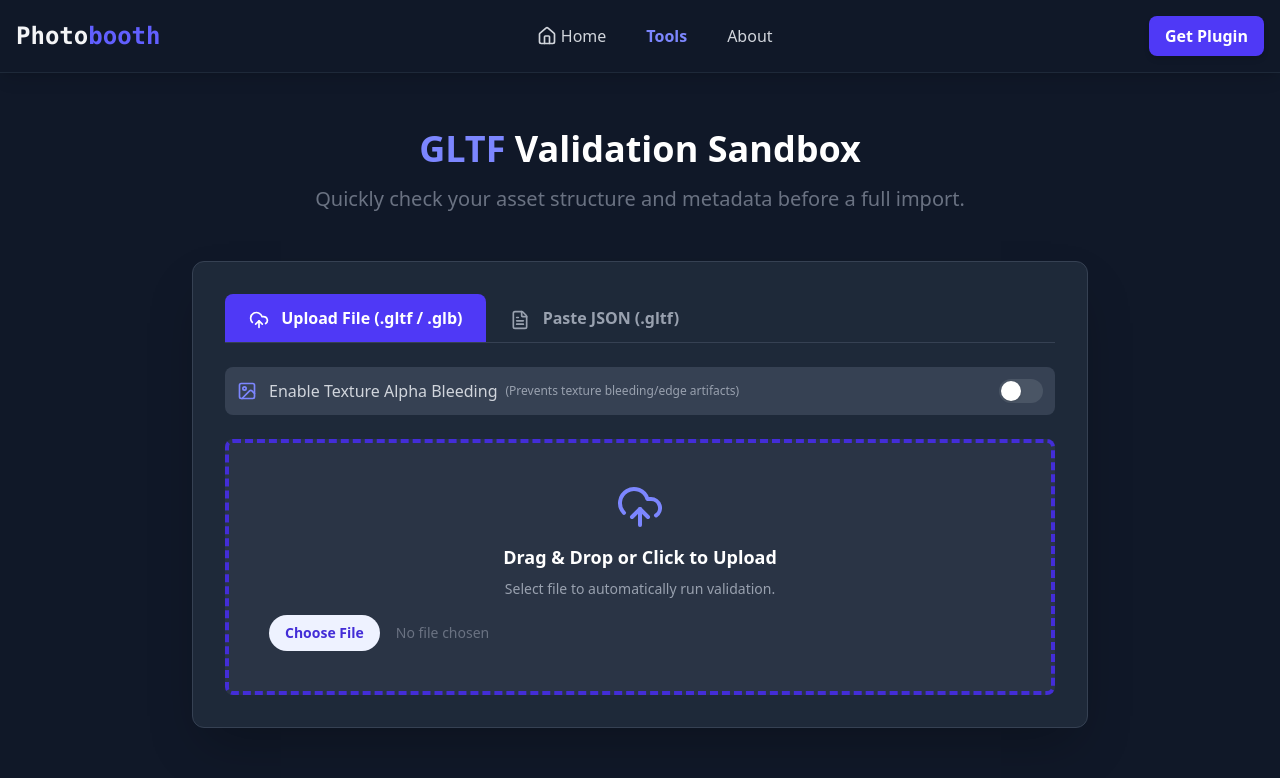
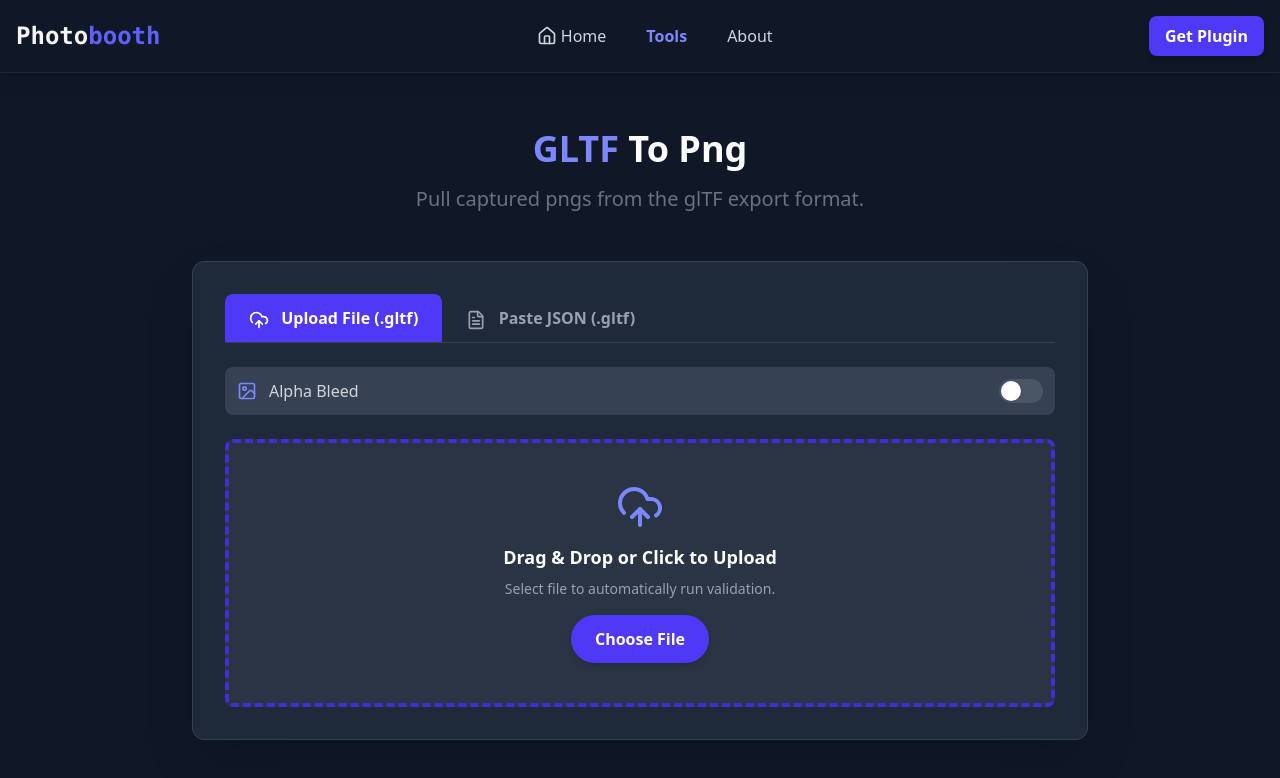
Before and after one commit to EgoMoose/photobooth-plugin-site, a React (Vite) app: page / in a window 1280 px wide. Both pictures are taken after a click on the button "Tools". Shown: the top 778 px of the page. Built offline with nearby package versions, Linux system fonts and the light colour scheme.

Commit message:
Update App.tsx

```diff
--- a/src/App.tsx
+++ b/src/App.tsx
@@ -27,7 +27,6 @@
 }
 
 interface IHeroSectionProps {
-  onNavigate: (page: Page) => void;
 }
 
 // --- Page Definitions ---
@@ -115,21 +114,17 @@
         throw new Error("JSON is valid, but missing required 'asset' property with a 'version'.");
       }
 
-      const meshCount: number = json.meshes ? json.meshes.length : 0;
-      const nodeCount: number = json.nodes ? json.nodes.length : 0;
-      const materialCount: number = json.materials ? json.materials.length : 0;
+      const isRobloxGenerated: boolean = json.asset ? json.asset.generator === "Roblox Export" : false;
+      const imgCount: number = json.images ? json.meshes.length : 0;
 
       const jsonData: IProcessData = {
-        AssetVersion: json.asset.version,
-        Meshes: meshCount,
-        Nodes: nodeCount,
-        Materials: materialCount,
-        ExtensionsUsed: json.extensionsUsed ? json.extensionsUsed.join(', ') : 'None'
+        Images: imgCount,
+        "Roblox glTF": isRobloxGenerated.toString(),
       };
 
       return {
         isValid: true,
-        message: `glTF JSON Validated. Ready for import!`,
+        message: `glTF JSON is valid. Downloading images!`,
         data: jsonData,
         isBinary: false
       };
@@ -192,7 +187,7 @@
   </header>
 );
 
-const HeroSection: React.FC<IHeroSectionProps> = ({ onNavigate }) => (
+const HeroSection: React.FC<IHeroSectionProps> = () => (
   <section className="pt-32 pb-16 bg-gray-900 text-center relative overflow-hidden">
     <div className="absolute inset-0 bg-gradient-to-br from-gray-900 via-gray-900 to-indigo-900 opacity-20"></div>
     <div className="max-w-4xl mx-auto px-4 relative z-10">
@@ -249,6 +244,7 @@
 );
 
 const GLTFProcessor: React.FC = () => {
+  const fileInputRef = useRef<HTMLInputElement>(null);
   const [inputText, setInputText] = useState<string>('');
   const [fileInput, setFileInput] = useState<File | null>(null);
   const [processingResult, setProcessingResult] = useState<IGLTFProcessResult | null>(null);
@@ -275,8 +271,8 @@
       }
 
       // Append the alpha bleeding status to the result data for demonstration
-      if (result && result.data) {
-        result.data['Image Alpha Bleeding'] = alphaBleedingEnabled ? 'Enabled (2px Dilation)' : 'Disabled';
+      if (result && result.data && alphaBleedingEnabled) {
+        result.data['Alpha Bleed'] = 'Enabled';
       }
 
       setProcessingResult(result);
@@ -318,15 +314,21 @@
 
       // Append the alpha bleeding status to the result data for demonstration
       if (result && result.data) {
-        result.data['Image Alpha Bleeding'] = alphaBleedingEnabled ? 'Enabled (2px Dilation)' : 'Disabled';
+        result.data['Alpha Bleed'] = alphaBleedingEnabled ? 'true' : 'false';
       }
 
       setProcessingResult(result);
       setIsLoading(false);
+      if (fileInputRef.current) {
+        fileInputRef.current.value = ''
+      }
     };
     reader.onerror = () => {
       setProcessingResult({ isValid: false, message: "Error reading file.", data: null, isBinary });
       setIsLoading(false);
+      if (fileInputRef.current) {
+        fileInputRef.current.value = ''
+      }
     };
 
     // Read the file based on type to simulate correct reading
@@ -344,6 +346,10 @@
     setProcessingResult(null);
   }
 
+  const handleFileButtonClick = () => {
+    fileInputRef.current?.click();
+  };
+
   const resultIcon = useMemo(() => {
     if (!processingResult) return null;
     const commonClasses = "w-8 h-8 mr-3";
@@ -357,10 +363,10 @@
     <section className="py-20 bg-gray-900 border-t border-gray-800 min-h-screen pt-16">
       <div className="max-w-7xl mx-auto px-4 sm:px-6 lg:px-8">
         <h2 className="text-4xl font-bold text-center text-white mb-4">
-          <span className="text-indigo-400">GLTF</span> Validation Sandbox
+          <span className="text-indigo-400">GLTF</span> To Png
         </h2>
         <p className="text-xl text-center text-gray-500 mb-12">
-          Quickly check your asset structure and metadata before a full import.
+          Pull captured pngs from the glTF export format.
         </p>
 
         <div className="bg-gray-800 p-8 rounded-xl shadow-2xl max-w-4xl mx-auto border border-gray-700">
@@ -371,7 +377,7 @@
               className={`py-3 px-6 font-semibold rounded-t-lg transition duration-300 ${mode === 'upload' ? 'bg-indigo-600 text-white' : 'text-gray-400 hover:bg-gray-700'
                 }`}
             >
-              <UploadCloud className="inline w-5 h-5 mr-2" /> Upload File (.gltf / .glb)
+              <UploadCloud className="inline w-5 h-5 mr-2" /> Upload File (.gltf)
             </button>
             <button
               onClick={() => handleModeToggle('paste')}
@@ -386,8 +392,7 @@
           <div className="flex items-center space-x-3 mb-6 p-3 bg-gray-700 rounded-lg">
             <Image className="w-5 h-5 text-indigo-400" />
             <label htmlFor="alpha-bleeding" className="text-gray-300 font-medium cursor-pointer flex items-center">
-              Enable Texture Alpha Bleeding
-              <span className="ml-2 text-xs text-gray-400">(Prevents texture bleeding/edge artifacts)</span>
+              Alpha Bleed
             </label>
 
             <button
@@ -411,18 +416,19 @@
               <UploadCloud className="w-12 h-12 text-indigo-400 mb-3" />
               <p className="text-white text-lg font-semibold mb-2">Drag & Drop or Click to Upload</p>
               <p className="text-gray-400 text-sm mb-4">Select file to automatically run validation.</p>
+              <button
+                onClick={handleFileButtonClick}
+                className="w-full md:w-auto px-6 py-3 bg-indigo-600 text-white font-semibold rounded-full shadow-md hover:bg-indigo-700 transition duration-300 transform hover:scale-[1.02]"
+              >
+                Choose File
+              </button>
               <input
                 type="file"
-                accept=".gltf,.glb"
+                accept=".gltf"
                 onChange={handleFileChange}
-                className="block w-full text-sm text-gray-500
-                  file:mr-4 file:py-2 file:px-4
-                  file:rounded-full file:border-0
-                  file:text-sm file:font-semibold
-                  file:bg-indigo-50 file:text-indigo-700
-                  hover:file:bg-indigo-100"
+                className="hidden"
+                ref={fileInputRef}
               />
-              {fileInput && <p className="mt-3 text-sm text-green-400">File selected: {fileInput.name}</p>}
             </div>
           ) : (
             <div className="flex flex-col">
@@ -521,7 +527,7 @@
       case PAGES.HOME:
         return (
           <>
-            <HeroSection onNavigate={setCurrentPage} />
+            <HeroSection />
             <FeaturesSection />
           </>
         );
@@ -532,7 +538,7 @@
       case PAGES.ABOUT:
         return <AboutSection />;
       default:
-        return <HeroSection onNavigate={setCurrentPage} />;
+        return <HeroSection />;
     }
   };
 
```
